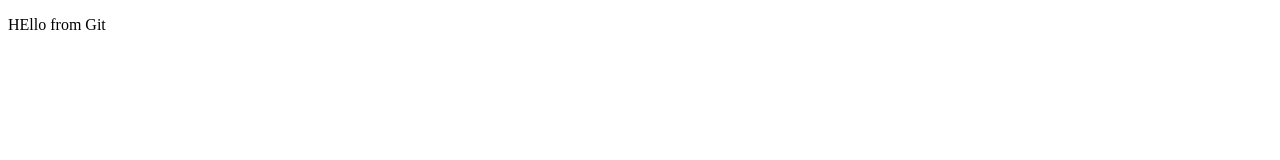
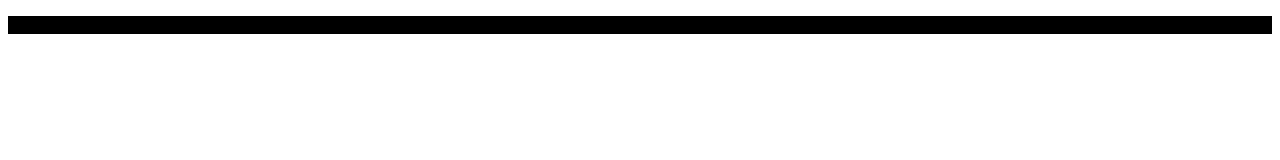
Before and after one commit to AryanKumar1943/test-website, a plain HTML site: page index.html in a window 1280 px wide. Drawn offline with Linux system fonts and the light colour scheme.

Commit message:
added the background

```diff
--- a/index.html
+++ b/index.html
@@ -6,6 +6,6 @@
     <title>Document</title>
 </head>
 <body>
-    <P>HEllo from Git</P>
+    <P style="background-color: black;">HEllo from Git</P>
 </body>
 </html>
```
